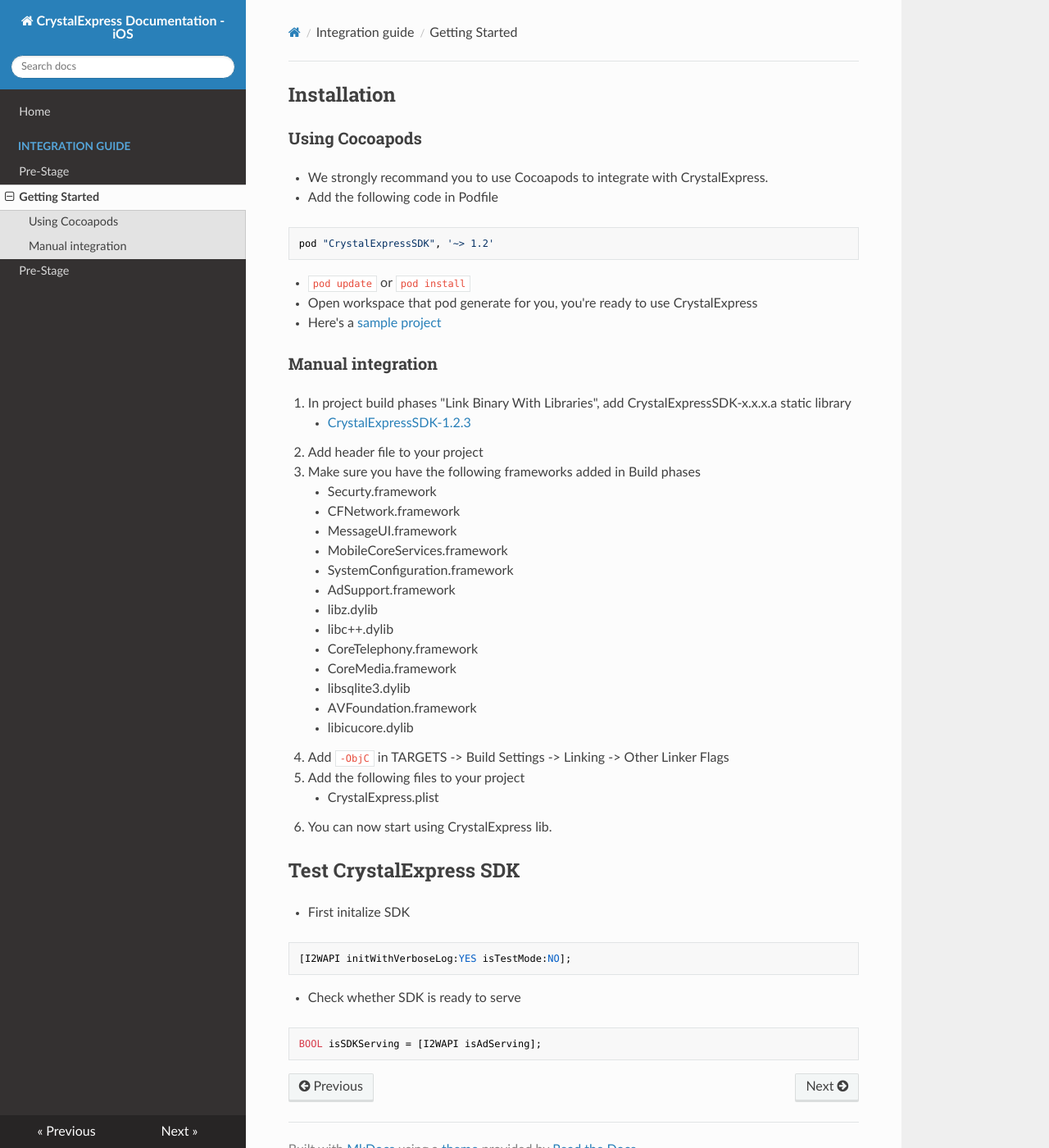
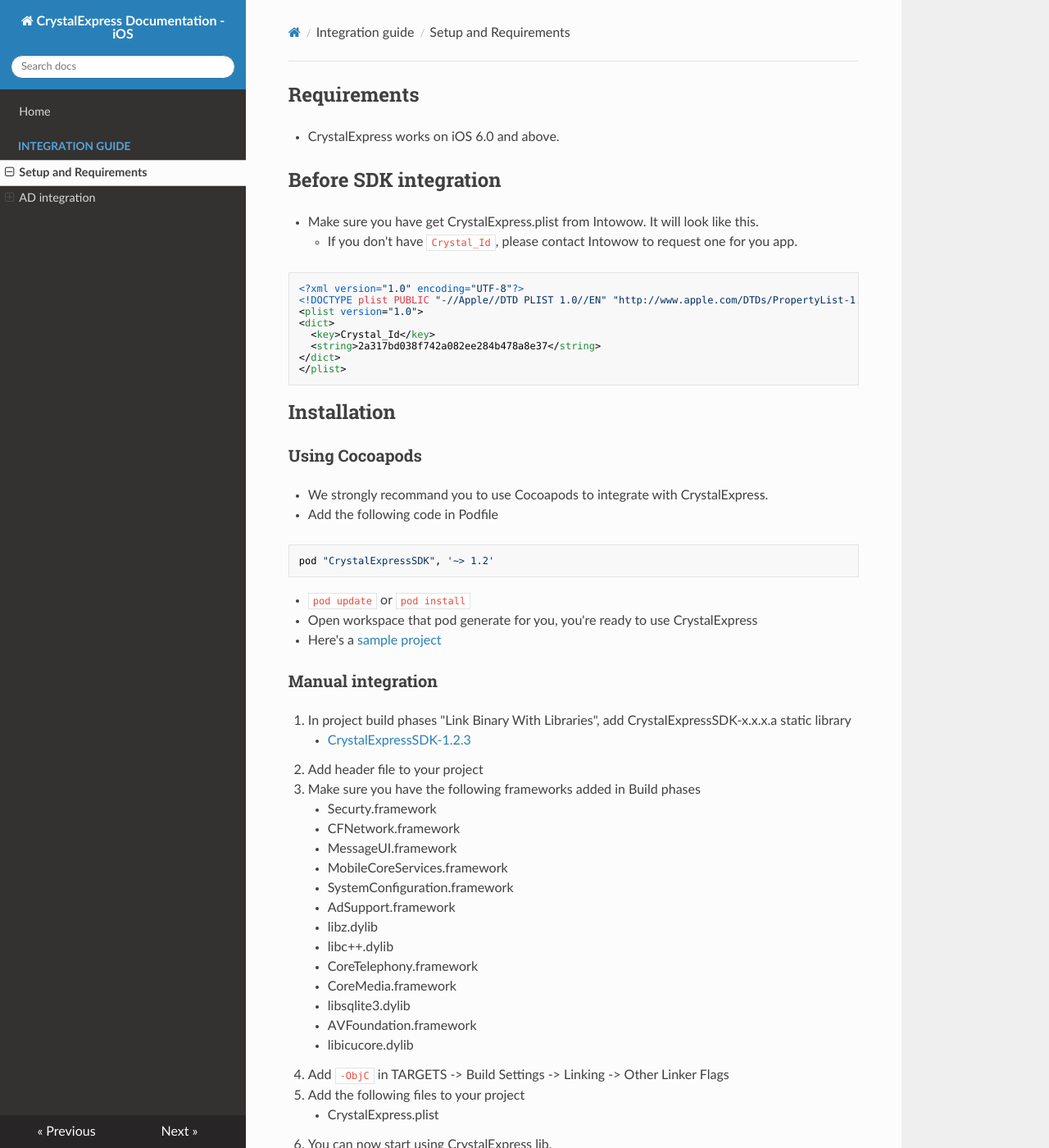
Before and after one commit to intowow/CrystalExpressDocumentation-iOS, an MkDocs documentation site: the page built from docs/docs/setup.md, in a window 1280 px wide and 1400 px high. Shown: the whole window at 82% size. Built offline with MkDocs 1.6.1, drawn with Linux system fonts in a browser that asks for light colours; nearby versions of some CDN libraries; old or Windows-style settings are respelled for this version of MkDocs.

Commit message:
add docs

````diff
--- /dev/null
+++ b/docs/css/custom.css
@@ -0,0 +1,87 @@
+@import url(http://fonts.googleapis.com/css?family=Titillium+Web);
+
+table {
+  width:100%;
+}
+
+th:nth-child(1),
+td:nth-child(1) {
+  width: 35%;
+  word-break: break-all;
+}
+
+td:nth-child(2),
+td:nth-child(2) {
+  width: 20%;
+  word-break: break-word;
+}
+
+td,
+th {
+  padding: 6px 13px;
+  border: 1px solid #ddd;
+}
+tr:nth-child(2n) {
+  background-color: #f8f8f8;
+}
+
+#teaser-home {
+  height: 250px;
+  position: relative;
+  margin-bottom: 24px;
+}
+
+#teaser-home img {
+  position: absolute;
+  top: 0;
+}
+
+#teaser-home span {
+  color: #2F406A;
+  position: absolute;
+  top: 0;
+  left: 250px;
+  font-size: 100px;
+  display: inline-block;
+  height: 250px;
+  line-height: 250px;
+  font-family: 'Titillium Web', sans-serif;
+}
+
+a.toctree-l3 {
+  margin-left: 0.8em;
+}
+
+p > code {
+  padding: 0;
+  padding-top: 0.2em;
+  padding-bottom: 0.2em;
+  margin: 0;
+  font-size: 85%;
+  background-color: rgba(0,0,0,0.04);
+  border-radius: 3px;
+  font-family: Consolas, "Liberation Mono", Menlo, Courier, monospace;
+}
+
+p > code:before, p > code:after {
+  letter-spacing: -0.2em;
+  content: "\00a0";
+}
+
+@media screen and (max-width: 768px) {
+  #teaser-home {
+    height: auto;
+    text-align: center;
+  }
+
+  #teaser-home img {
+    position: relative;
+    width: 100%;
+    max-width: 250px;
+    content:url(/images/logo.png);
+  }
+
+  #teaser-home span {
+    display: none;
+  }
+}
--- a/docs/docs/getting-started.md
+++ b/docs/docs/setup.md
@@ -1,3 +1,22 @@
+## Requirements
+- CrystalExpress works on iOS 6.0 and above.
+
+## Before SDK integration
+- Make sure you have get CrystalExpress.plist from Intowow.
+It will look like this.
+    - If you don't have `Crystal_Id`, please contact Intowow to request one for you app.
+
+```xml
+<?xml version="1.0" encoding="UTF-8"?>
+<!DOCTYPE plist PUBLIC "-//Apple//DTD PLIST 1.0//EN" "http://www.apple.com/DTDs/PropertyList-1.0.dtd">
+<plist version="1.0">
+<dict>
+  <key>Crystal_Id</key>
+  <string>2a317bd038f742a082ee284b478a8e37</string>
+</dict>
+</plist>
+```
+
 ## Installation
 ### Using Cocoapods
 - We strongly recommand you to use Cocoapods to integrate with
--- a/mkdocs.yml
+++ b/mkdocs.yml
@@ -1,9 +1,14 @@
 site_name: CrystalExpress Documentation - iOS
 theme: readthedocs
 site_favicon: favicon.ico
+extra_css:
+- css/custom.css
 pages:
 - Home: index.md
 - Integration guide:
-  - 'Pre-Stage': 'docs/pre-stage.md'
-  - 'Getting Started': 'docs/getting-started.md'
-- '中文': 'docs/pre-stage.md'
+  - 'Setup and Requirements': 'docs/setup.md'
+  - 'AD integration':
+    - 'Initialization': 'docs/sdk-init.md'
+    - 'Splash AD': 'docs/splash-ad.md'
+    - 'Stream AD': 'docs/stream-ad.md'
+    - 'Content AD': 'docs/content-ad.md'
````
Also changed, not shown: docs/docs/pre-stage.md (deleted, +0 -15 lines), docs/docs/sdk-init.md (added, +22 -0 lines), docs/docs/splash-ad.md (added, +70 -0 lines), docs/docs/stream-ad.md (added, +139 -0 lines), docs/docs/content-ad.md (added).
